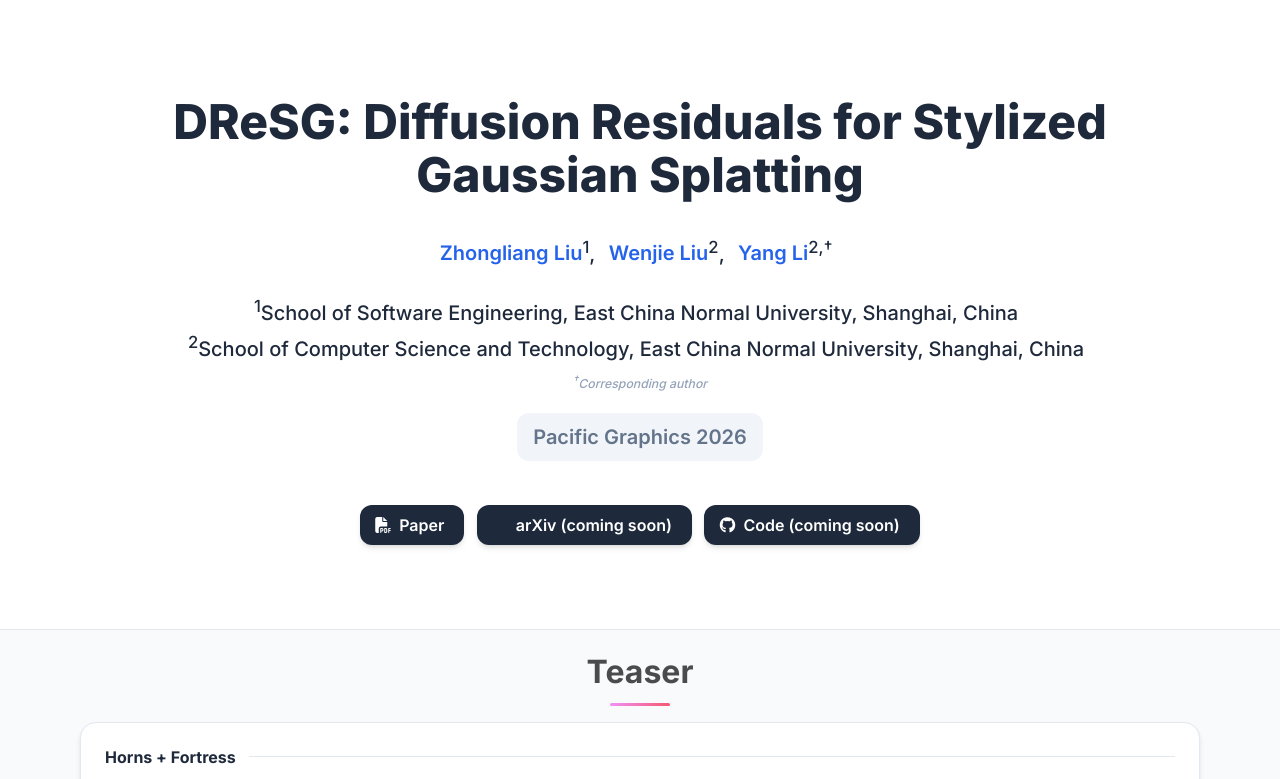
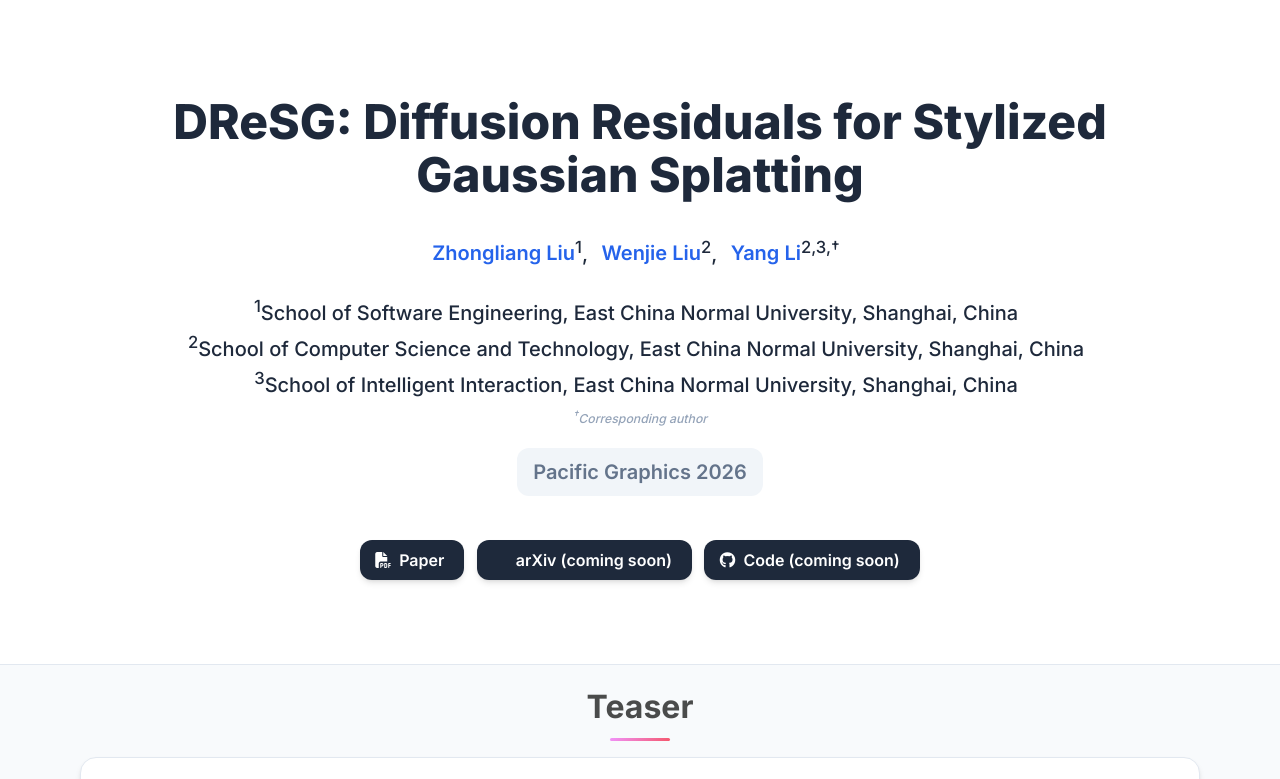
Before and after one commit to vpx-ecnu/DReSG-website, a plain HTML site: page index.html in a window 1280 px wide. Shown: the top 779 px of the page. Drawn offline with Linux system fonts and the light colour scheme; some icons are missing.

Commit message:
fix: add Yang Li second affiliation

```diff
--- a/index.html
+++ b/index.html
@@ -37,12 +37,13 @@
               <div class="is-size-5 publication-authors">
                 <span class="author-block"><a href="https://github.com/lzlcs" target="_blank" rel="noreferrer">Zhongliang Liu</a><sup>1</sup>,</span>
                 <span class="author-block"><a href="https://github.com/Grav1tum" target="_blank" rel="noreferrer">Wenjie Liu</a><sup>2</sup>,</span>
-                <span class="author-block"><a href="https://ihpdep.github.io/" target="_blank" rel="noreferrer">Yang Li</a><sup>2,†</sup></span>
+                <span class="author-block"><a href="https://ihpdep.github.io/" target="_blank" rel="noreferrer">Yang Li</a><sup>2,3,†</sup></span>
               </div>
 
               <div class="is-size-5 publication-authors">
                 <span class="author-block"><sup>1</sup>School of Software Engineering, East China Normal University, Shanghai, China<br>
-                <sup>2</sup>School of Computer Science and Technology, East China Normal University, Shanghai, China</span>
+                <sup>2</sup>School of Computer Science and Technology, East China Normal University, Shanghai, China<br>
+                <sup>3</sup>School of Intelligent Interaction, East China Normal University, Shanghai, China</span>
                 <span class="eql-cntrb"><small><br><sup>†</sup>Corresponding author</small></span>
                 <br><span class="publication-venue">Pacific Graphics 2026</span>
               </div>
@@ -50,7 +51,7 @@
               <div class="column has-text-centered">
                 <div class="publication-links">
                   <span class="link-block">
-                    <a class="external-link button is-normal is-rounded is-dark" href="static/pdfs/DReSG.pdf" target="_blank" rel="noreferrer">
+                    <a class="external-link button is-normal is-rounded is-dark" href="static/pdfs/DReSG.pdf?v=20260831a" target="_blank" rel="noreferrer">
                       <span class="icon"><i class="fas fa-file-pdf"></i></span>
                       <span>Paper</span>
                     </a>
```
Also changed, not shown: 1 other file.
